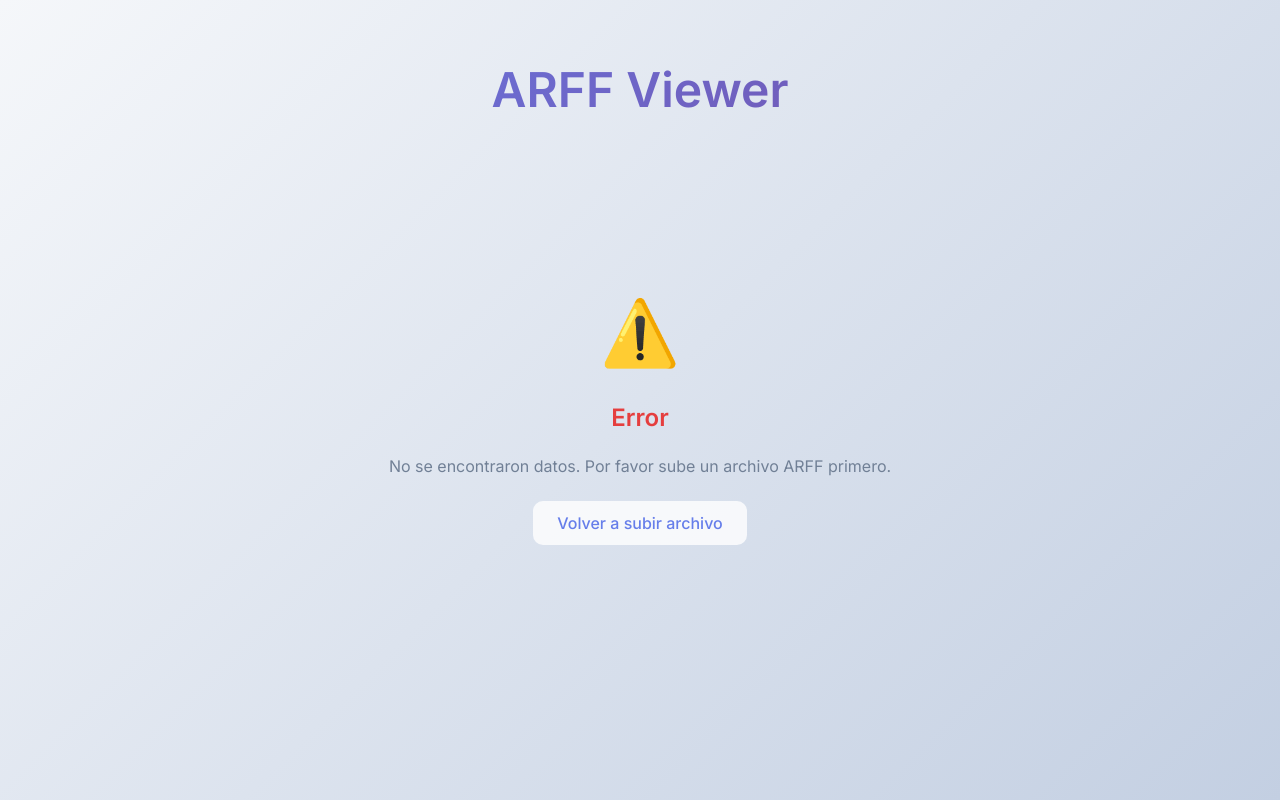
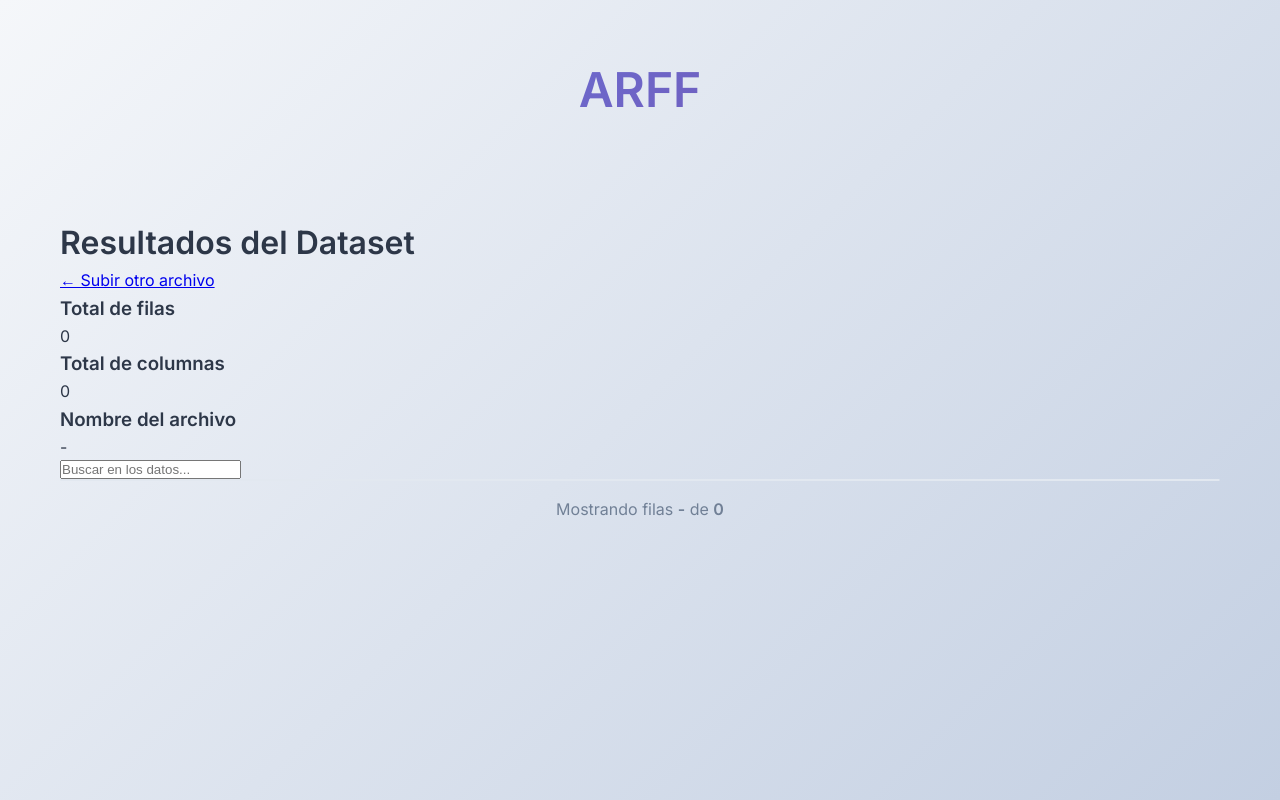
Before and after one commit to gaelmontoya/Archivos-Arff, a Django app: page /results/ in a window 1280 px wide. Run offline with Django 5.2, Linux system fonts and the light colour scheme.

Commit message:
Subo mi carpeta Arff

```diff
--- a/templates/app_arff/base.html
+++ b/templates/app_arff/base.html
@@ -3,14 +3,14 @@
 <head>
     <meta charset="UTF-8">
     <meta name="viewport" content="width=device-width, initial-scale=1.0">
-    <title>{% block title %}Visualizador ARFF{% endblock %}</title>
+    <title>{% block title %}Incluir Arff{% endblock %}</title>
     <link rel="stylesheet" href="/static/css/styles.css">
     <link href="https://fonts.googleapis.com/css2?family=Inter:wght@300;400;500;600&display=swap" rel="stylesheet">
 </head>
 <body>
     <div class="container">
         <header class="header">
-            <h1 class="logo"> ARFF Viewer</h1>
+            <h1 class="logo"> ARFF</h1>
         </header>
 
         <main class="main-content">
--- a/templates/app_arff/result.html
+++ b/templates/app_arff/result.html
@@ -3,51 +3,52 @@
 {% block title %}Resultados - Visualizador ARFF{% endblock %}
 
 {% block content %}
-<div class="results-container">
-    <div class="results-header">
-        <h2>Dataset Procesado</h2>
-        <a href="/" class="back-btn">← Subir otro archivo</a>
+<div class="dashboard-container">
+
+    <!-- Header -->
+    <div class="dashboard-header">
+        <h1>Resultados del Dataset</h1>
+        <a href="/" class="btn-back">← Subir otro archivo</a>
     </div>
 
-    <div class="dataset-info">
-        <div class="info-card">
-            <h3>Información del Dataset</h3>
-            <div id="datasetInfo" class="info-content">
-                <!-- Información dinámica -->
-            </div>
+    <!-- Estadísticas del dataset -->
+    <div class="stats-cards">
+        <div class="card">
+            <h3>Total de filas</h3>
+            <p id="totalRowsCard">0</p>
+        </div>
+        <div class="card">
+            <h3>Total de columnas</h3>
+            <p id="totalColsCard">0</p>
+        </div>
+        <div class="card">
+            <h3>Nombre del archivo</h3>
+            <p id="fileNameCard">-</p>
         </div>
     </div>
 
-    <div class="data-table-container">
-        <div class="table-header">
-            <h3>Vista previa de datos</h3>
-            <div class="table-controls">
-                <input type="text" id="searchInput" placeholder="Buscar en los datos..." class="search-input">
-                <span id="rowCount" class="row-count"></span>
-            </div>
+    <!-- Tabla de datos -->
+    <div class="table-section">
+        <div class="table-controls">
+            <input type="text" id="searchInput" placeholder="Buscar en los datos...">
+            <span id="rowCount"></span>
         </div>
 
         <div class="table-wrapper">
-            <table id="dataTable" class="data-table">
-                <thead id="tableHeader">
-                    <!-- Cabecera dinámica -->
-                </thead>
-                <tbody id="tableBody">
-                    <!-- Datos dinámicos -->
-                </tbody>
+            <table id="dataTable">
+                <thead id="tableHeader"></thead>
+                <tbody id="tableBody"></tbody>
             </table>
         </div>
 
         <div class="table-footer">
-            <div style="text-align: center; margin-bottom: 1rem;">
-                <p>Mostrando filas <strong id="shownRows">-</strong> de <strong id="totalRows">0</strong></p>
-            </div>
-
-            <div id="pagination" class="pagination-wrapper">
-                <!-- Controles de paginación dinámicos -->
-            </div>
+            <p>Mostrando filas <strong id="shownRows">-</strong> de <strong id="totalRows">0</strong></p>
+            <div id="pagination"></div>
         </div>
     </div>
+
+    <!-- Mensajes -->
+    <div id="message" class="message hidden"></div>
 </div>
 {% endblock %}
 
```
Also changed, not shown: templates/app_arff/upload.html (+41 -26 lines).
